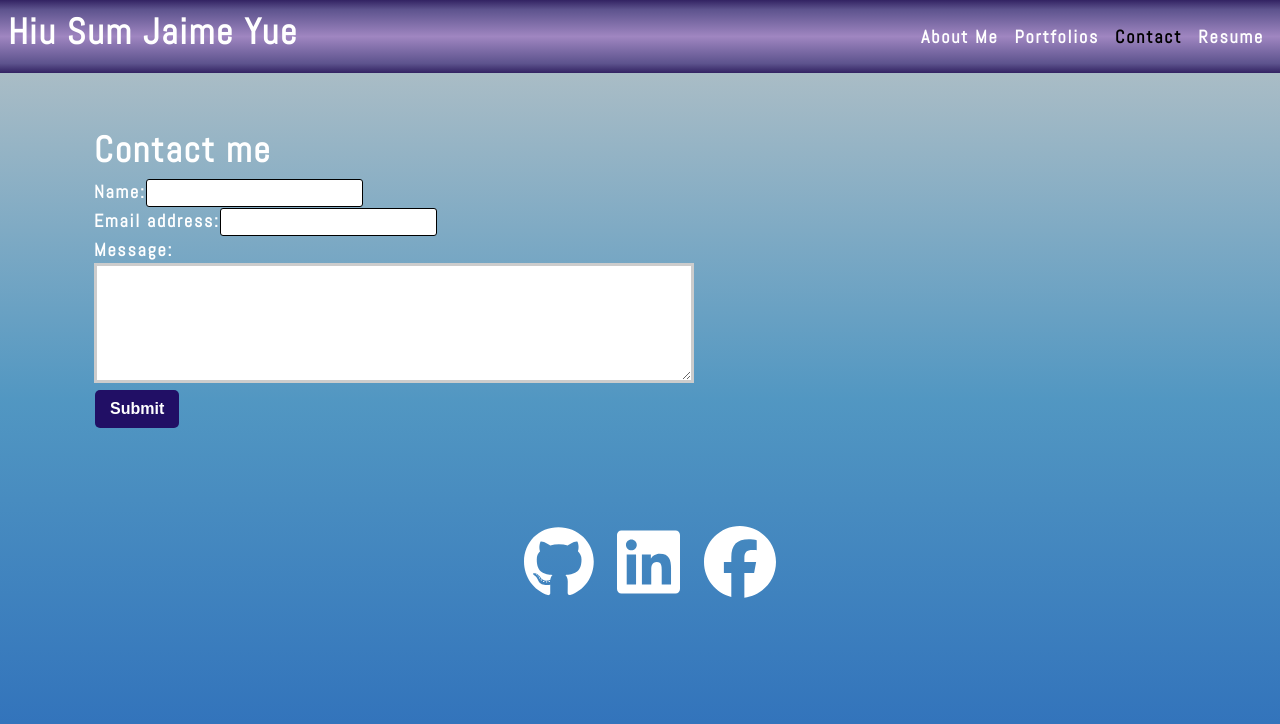
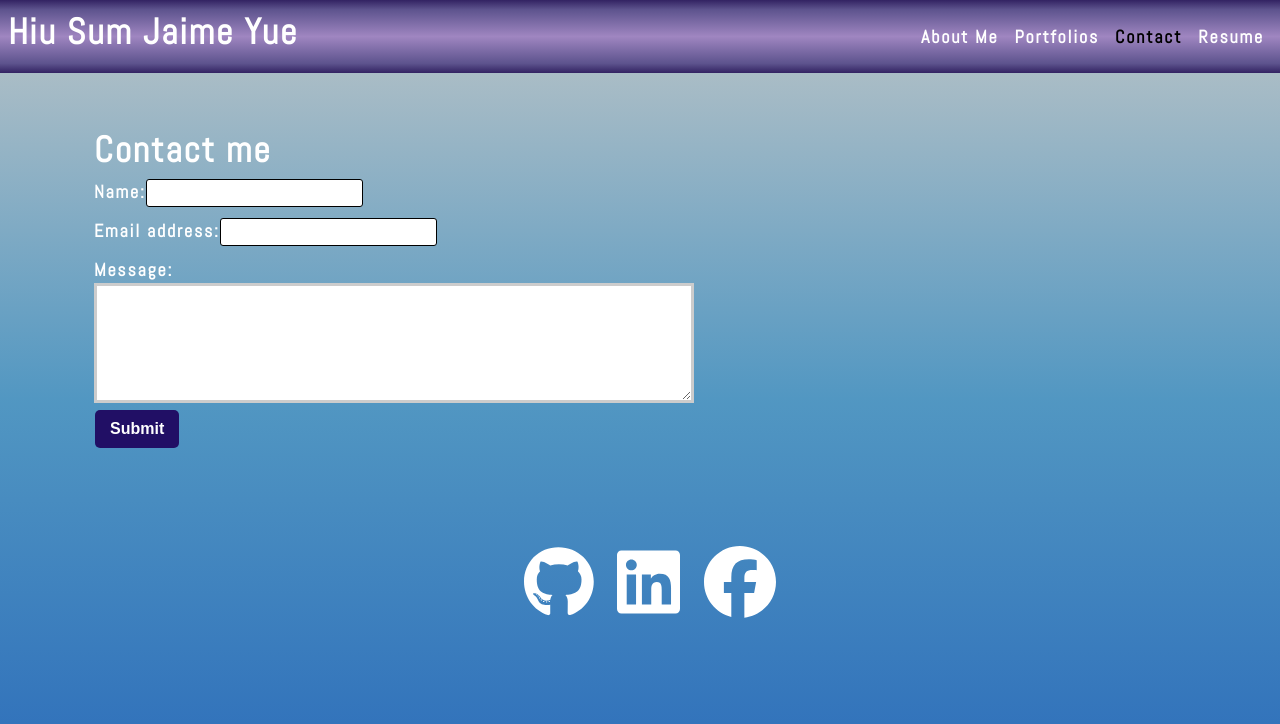
Before and after one commit to RyanOfEastview/react-portfolio, a React (Create React App) app: page / in a window 1280 px wide. Both pictures are taken after a click on the item "Contact". Shown: the top 724 px of the page. Built offline with nearby package versions, Linux system fonts and the light colour scheme.

Commit message:
Fix Contact css again

```diff
--- a/src/components/Contact/index.js
+++ b/src/components/Contact/index.js
@@ -39,11 +39,11 @@ function ContactForm() {
         <section>
             <h1 data-testid="h1tag">Contact me</h1>
             <form id="contact-form" onSubmit={handleSubmit}>
-                <div>
+                <div className="contact-name">
                     <label htmlFor="name">Name:</label>
                     <input type="text" name="name" defaultValue={name} onBlur={handleChange} />
                 </div>
-                <div>
+                <div className="contact-email">
                     <label htmlFor="email">Email address:</label>
                     <input type="email" name="email" defaultValue={email} onBlur={handleChange} />
                 </div>
```
